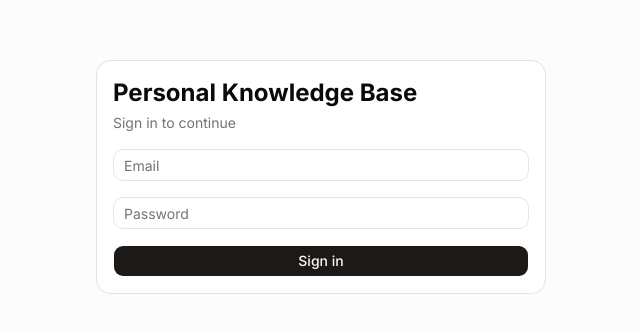
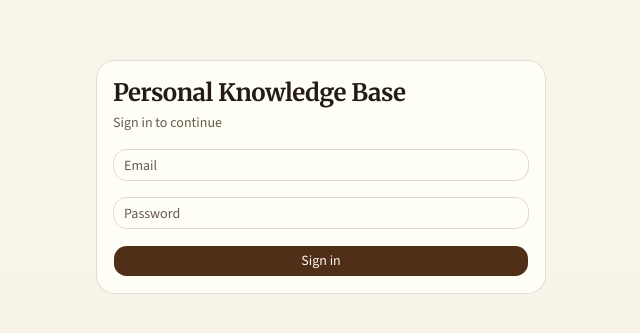
Before and after one commit to gabrielchantayan/pkb, a Next.js app in the folder packages/frontend/: page /login in a window 1280 px wide. Shown: the part 223-556 px from the top of the page, without its empty margins (319-959 px from the left). Built offline with nearby package versions, Linux system fonts and the light colour scheme; no server answers.

Commit message:
style(frontend): update color palette, typography, and design tokens
Replace Inter with Source Sans 3 + Merriweather serif, introduce warm
oklch color palette with subtle gradients, and add base heading and
selection styles.

```diff
--- a/packages/frontend/app/globals.css
+++ b/packages/frontend/app/globals.css
@@ -9,6 +9,7 @@
   --color-foreground: var(--foreground);
   --font-sans: var(--font-sans);
   --font-mono: var(--font-geist-mono);
+  --font-serif: var(--font-serif);
   --color-sidebar-ring: var(--sidebar-ring);
   --color-sidebar-border: var(--sidebar-border);
   --color-sidebar-accent-foreground: var(--sidebar-accent-foreground);
@@ -48,72 +49,78 @@
 }
 
 :root {
-  --background: oklch(1 0 0);
-  --foreground: oklch(0.147 0.004 49.25);
-  --card: oklch(1 0 0);
-  --card-foreground: oklch(0.147 0.004 49.25);
-  --popover: oklch(1 0 0);
-  --popover-foreground: oklch(0.147 0.004 49.25);
-  --primary: oklch(0.216 0.006 56.043);
-  --primary-foreground: oklch(0.985 0.001 106.423);
-  --secondary: oklch(0.97 0.001 106.424);
-  --secondary-foreground: oklch(0.216 0.006 56.043);
-  --muted: oklch(0.97 0.001 106.424);
-  --muted-foreground: oklch(0.553 0.013 58.071);
-  --accent: oklch(0.97 0.001 106.424);
-  --accent-foreground: oklch(0.216 0.006 56.043);
+  --background: oklch(0.985 0.012 92.5);
+  --foreground: oklch(0.23 0.02 58.5);
+  --card: oklch(0.995 0.01 96);
+  --card-foreground: oklch(0.23 0.02 58.5);
+  --popover: oklch(0.995 0.01 96);
+  --popover-foreground: oklch(0.23 0.02 58.5);
+  --primary: oklch(0.34 0.06 52.5);
+  --primary-foreground: oklch(0.985 0.012 92.5);
+  --secondary: oklch(0.94 0.02 90.5);
+  --secondary-foreground: oklch(0.27 0.03 58);
+  --muted: oklch(0.95 0.02 90);
+  --muted-foreground: oklch(0.48 0.03 62);
+  --accent: oklch(0.92 0.035 80.5);
+  --accent-foreground: oklch(0.27 0.03 58);
   --destructive: oklch(0.577 0.245 27.325);
-  --border: oklch(0.923 0.003 48.717);
-  --input: oklch(0.923 0.003 48.717);
-  --ring: oklch(0.709 0.01 56.259);
-  --chart-1: oklch(0.646 0.222 41.116);
-  --chart-2: oklch(0.6 0.118 184.704);
-  --chart-3: oklch(0.398 0.07 227.392);
-  --chart-4: oklch(0.828 0.189 84.429);
-  --chart-5: oklch(0.769 0.188 70.08);
-  --radius: 0.625rem;
-  --sidebar: oklch(0.985 0.001 106.423);
-  --sidebar-foreground: oklch(0.147 0.004 49.25);
-  --sidebar-primary: oklch(0.216 0.006 56.043);
-  --sidebar-primary-foreground: oklch(0.985 0.001 106.423);
-  --sidebar-accent: oklch(0.97 0.001 106.424);
-  --sidebar-accent-foreground: oklch(0.216 0.006 56.043);
-  --sidebar-border: oklch(0.923 0.003 48.717);
-  --sidebar-ring: oklch(0.709 0.01 56.259);
+  --border: oklch(0.88 0.02 84.5);
+  --input: oklch(0.88 0.02 84.5);
+  --ring: oklch(0.46 0.05 60);
+  --chart-1: oklch(0.56 0.16 40.5);
+  --chart-2: oklch(0.59 0.12 162.5);
+  --chart-3: oklch(0.46 0.08 220.5);
+  --chart-4: oklch(0.73 0.15 92.5);
+  --chart-5: oklch(0.7 0.16 62.5);
+  --radius: 0.85rem;
+  --sidebar: oklch(0.975 0.012 94);
+  --sidebar-foreground: oklch(0.23 0.02 58.5);
+  --sidebar-primary: oklch(0.34 0.06 52.5);
+  --sidebar-primary-foreground: oklch(0.985 0.012 92.5);
+  --sidebar-accent: oklch(0.94 0.02 90.5);
+  --sidebar-accent-foreground: oklch(0.27 0.03 58);
+  --sidebar-border: oklch(0.88 0.02 84.5);
+  --sidebar-ring: oklch(0.46 0.05 60);
+  --app-gradient: radial-gradient(1200px 600px at 10% -10%, oklch(0.99 0.03 96 / 55%), transparent 60%),
+    radial-gradient(900px 500px at 110% 10%, oklch(0.96 0.05 82 / 45%), transparent 60%),
+    linear-gradient(180deg, oklch(0.985 0.012 92.5), oklch(0.965 0.015 88));
 }
 
 .dark {
-  --background: oklch(0.147 0.004 49.25);
-  --foreground: oklch(0.985 0.001 106.423);
-  --card: oklch(0.216 0.006 56.043);
-  --card-foreground: oklch(0.985 0.001 106.423);
-  --popover: oklch(0.216 0.006 56.043);
-  --popover-foreground: oklch(0.985 0.001 106.423);
-  --primary: oklch(0.923 0.003 48.717);
-  --primary-foreground: oklch(0.216 0.006 56.043);
-  --secondary: oklch(0.268 0.007 34.298);
-  --secondary-foreground: oklch(0.985 0.001 106.423);
-  --muted: oklch(0.268 0.007 34.298);
-  --muted-foreground: oklch(0.709 0.01 56.259);
-  --accent: oklch(0.268 0.007 34.298);
-  --accent-foreground: oklch(0.985 0.001 106.423);
+  --background: oklch(0.16 0.01 55);
+  --foreground: oklch(0.96 0.01 92);
+  --card: oklch(0.2 0.015 58);
+  --card-foreground: oklch(0.96 0.01 92);
+  --popover: oklch(0.2 0.015 58);
+  --popover-foreground: oklch(0.96 0.01 92);
+  --primary: oklch(0.86 0.05 92);
+  --primary-foreground: oklch(0.2 0.015 58);
+  --secondary: oklch(0.26 0.02 58);
+  --secondary-foreground: oklch(0.96 0.01 92);
+  --muted: oklch(0.26 0.02 58);
+  --muted-foreground: oklch(0.72 0.02 78);
+  --accent: oklch(0.3 0.03 70);
+  --accent-foreground: oklch(0.96 0.01 92);
   --destructive: oklch(0.704 0.191 22.216);
-  --border: oklch(1 0 0 / 10%);
-  --input: oklch(1 0 0 / 15%);
-  --ring: oklch(0.553 0.013 58.071);
-  --chart-1: oklch(0.488 0.243 264.376);
-  --chart-2: oklch(0.696 0.17 162.48);
-  --chart-3: oklch(0.769 0.188 70.08);
-  --chart-4: oklch(0.627 0.265 303.9);
-  --chart-5: oklch(0.645 0.246 16.439);
-  --sidebar: oklch(0.216 0.006 56.043);
-  --sidebar-foreground: oklch(0.985 0.001 106.423);
-  --sidebar-primary: oklch(0.488 0.243 264.376);
-  --sidebar-primary-foreground: oklch(0.985 0.001 106.423);
-  --sidebar-accent: oklch(0.268 0.007 34.298);
-  --sidebar-accent-foreground: oklch(0.985 0.001 106.423);
-  --sidebar-border: oklch(1 0 0 / 10%);
-  --sidebar-ring: oklch(0.553 0.013 58.071);
+  --border: oklch(1 0 0 / 12%);
+  --input: oklch(1 0 0 / 16%);
+  --ring: oklch(0.6 0.04 75);
+  --chart-1: oklch(0.62 0.18 40);
+  --chart-2: oklch(0.64 0.12 160);
+  --chart-3: oklch(0.62 0.12 82);
+  --chart-4: oklch(0.58 0.16 60);
+  --chart-5: oklch(0.62 0.16 22);
+  --sidebar: oklch(0.19 0.015 56);
+  --sidebar-foreground: oklch(0.96 0.01 92);
+  --sidebar-primary: oklch(0.86 0.05 92);
+  --sidebar-primary-foreground: oklch(0.2 0.015 58);
+  --sidebar-accent: oklch(0.26 0.02 58);
+  --sidebar-accent-foreground: oklch(0.96 0.01 92);
+  --sidebar-border: oklch(1 0 0 / 12%);
+  --sidebar-ring: oklch(0.6 0.04 75);
+  --app-gradient: radial-gradient(900px 500px at 10% -10%, oklch(0.3 0.05 60 / 35%), transparent 55%),
+    radial-gradient(800px 400px at 100% 0%, oklch(0.28 0.06 80 / 35%), transparent 55%),
+    linear-gradient(180deg, oklch(0.16 0.01 55), oklch(0.18 0.015 58));
 }
 
 @layer base {
@@ -121,6 +128,19 @@
     @apply border-border outline-ring/50;
   }
   body {
-    @apply bg-background text-foreground;
+    @apply bg-background text-foreground antialiased;
+    background-image: var(--app-gradient);
+    background-attachment: fixed;
+  }
+  h1,
+  h2,
+  h3,
+  h4 {
+    font-family: var(--font-serif);
+    letter-spacing: -0.02em;
+  }
+  ::selection {
+    background: color-mix(in oklch, var(--accent) 70%, white 30%);
+    color: var(--foreground);
   }
 }
--- a/packages/frontend/app/layout.tsx
+++ b/packages/frontend/app/layout.tsx
@@ -1,11 +1,18 @@
 import type { Metadata } from 'next';
-import { Inter } from 'next/font/google';
+import { Merriweather, Source_Sans_3 } from 'next/font/google';
 import './globals.css';
 import { QueryProvider } from '@/providers/query-provider';
 import { AuthProvider } from '@/providers/auth-provider';
 import { AppLayout } from '@/components/layout/app-layout';
 
-const inter = Inter({ subsets: ['latin'], variable: '--font-sans' });
+const source_sans = Source_Sans_3({
+  subsets: ['latin'],
+  variable: '--font-sans',
+});
+const merriweather = Merriweather({
+  subsets: ['latin'],
+  variable: '--font-serif',
+});
 
 export const metadata: Metadata = {
   title: 'Personal Knowledge Base',
@@ -18,7 +25,7 @@ export default function RootLayout({
   children: React.ReactNode;
 }>) {
   return (
-    <html lang="en" className={inter.variable}>
+    <html lang="en" className={`${source_sans.variable} ${merriweather.variable}`}>
       <body className="antialiased">
         <QueryProvider>
           <AuthProvider>
```
